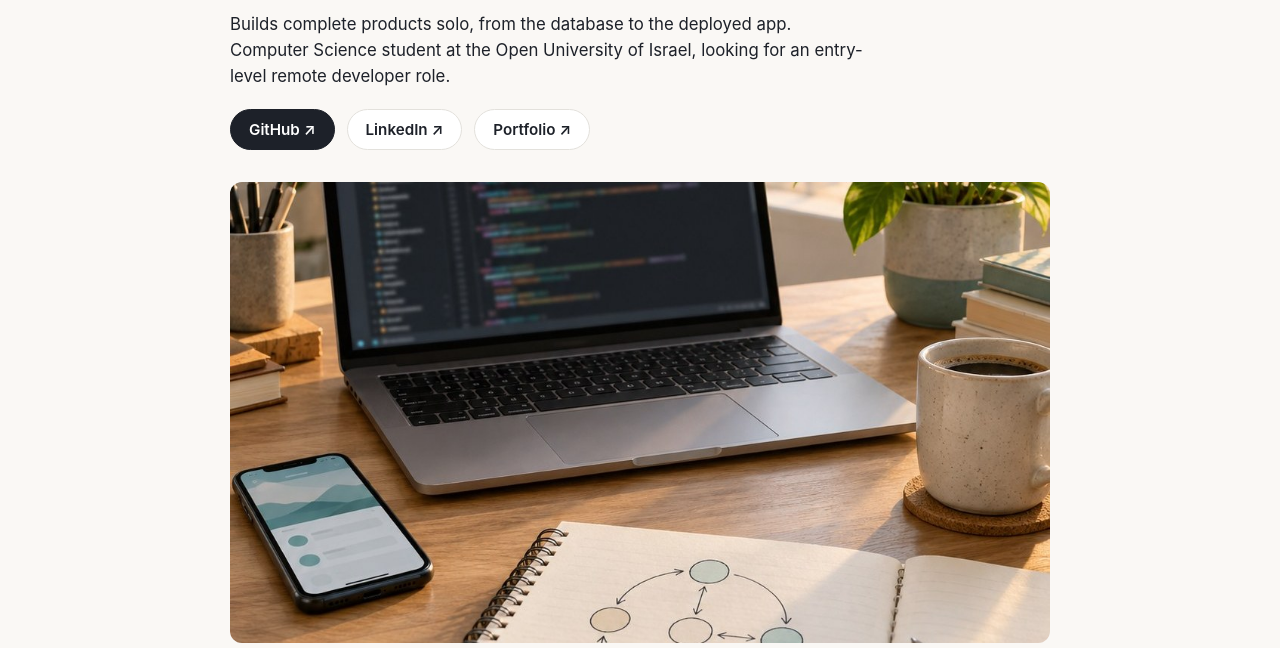
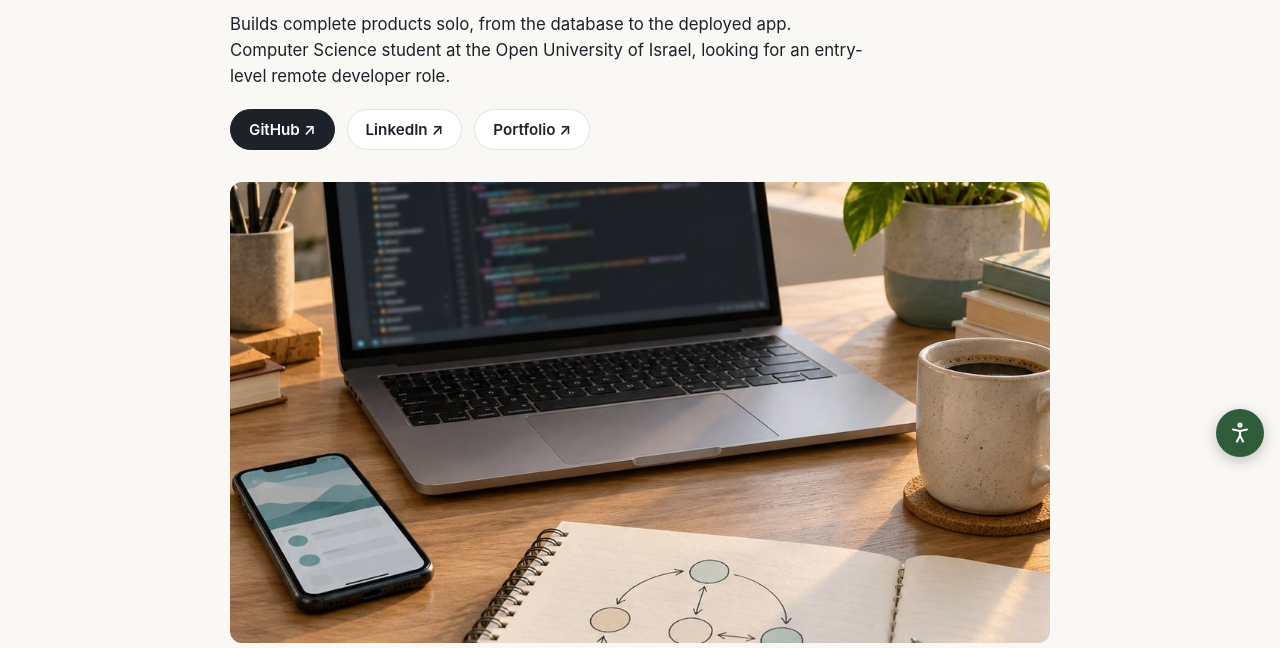
Before and after one commit to yaronserlin/yaronserlin.github.io, a plain HTML site: page index.html in a window 1280 px wide. Shown: the part 144-792 px from the top of the page. Drawn offline with Linux system fonts and the light colour scheme.

Commit message:
Load accessibility menu

```diff
--- a/index.html
+++ b/index.html
@@ -229,5 +229,6 @@
   <p class="closing"><a href="./legal.html#privacy">Privacy Policy</a> &middot; <a href="./legal.html#accessibility">Accessibility Statement</a></p>
 
 </div>
+<script src="./a11y.js" defer></script>
 </body>
 </html>
```
